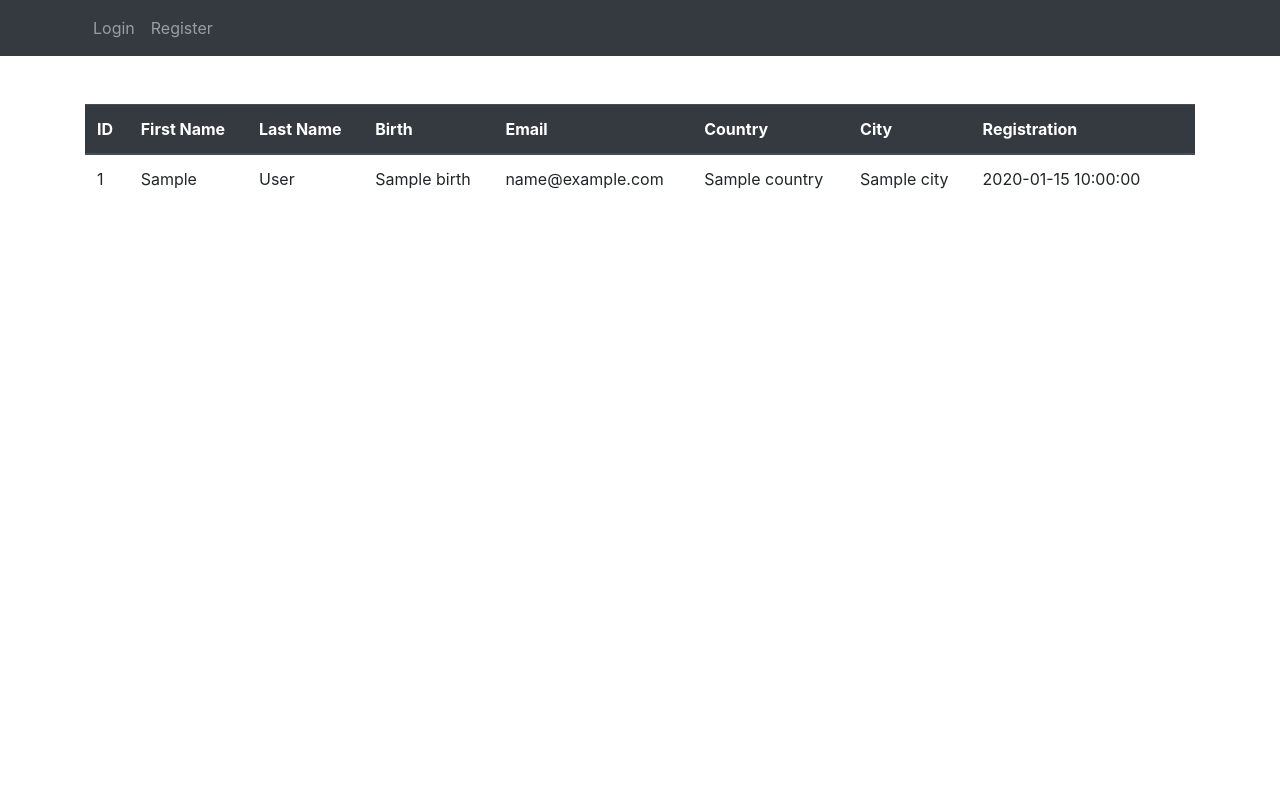
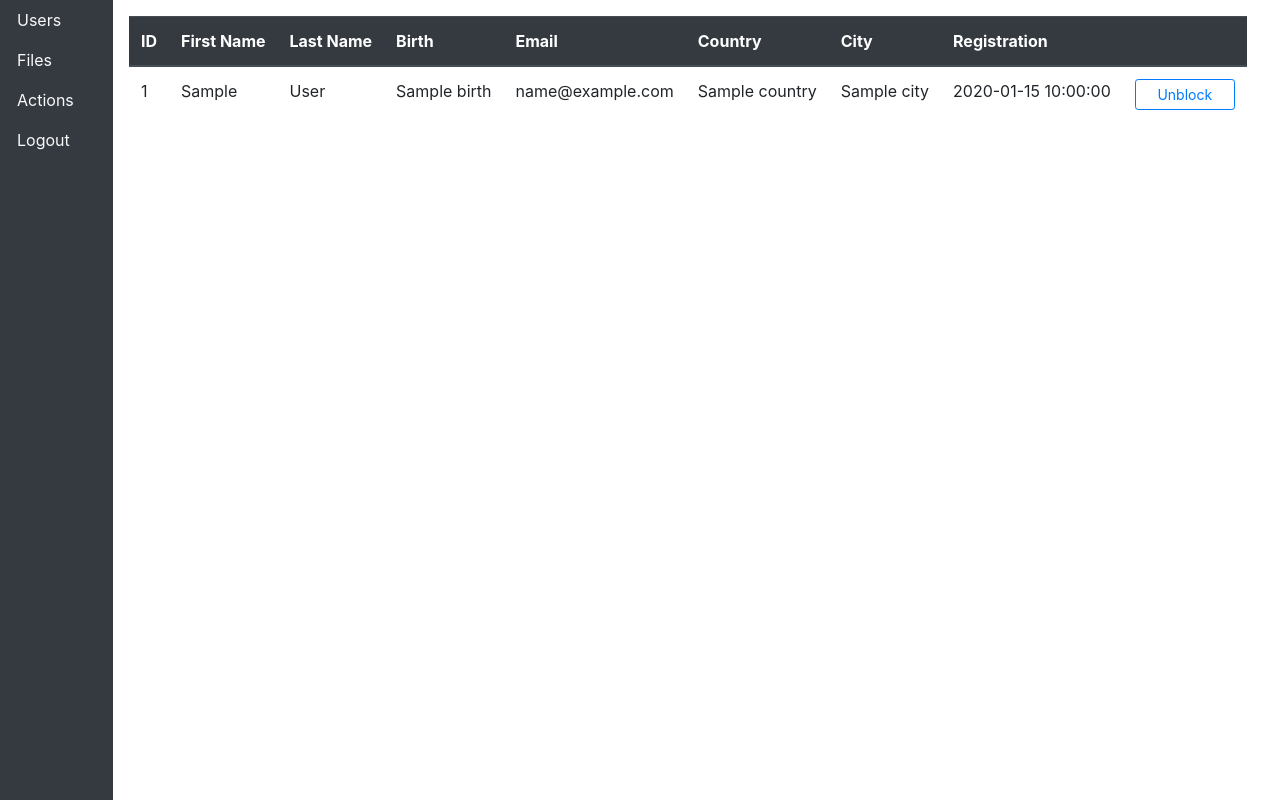
Before and after one commit to WalkingNegative/Cloud, a PHP site: template app/Views/admin/users.html.twig in a window 1280 px wide. Run offline with PHP 8.4, Linux system fonts and the light colour scheme; the template is opened without the code that fills it: most values are stand-ins (such as "Sample title", 1, 10 or a date in 2020); some libraries are stand-ins or nearby versions.

Commit message:
Added left menu

```diff
--- a/app/Views/admin/users.html.twig
+++ b/app/Views/admin/users.html.twig
@@ -1,7 +1,7 @@
 {% extends 'templates/admin_default.html.twig' %}
 
 {% block content %}
-    <table class="table mt-5">
+    <table class="table">
         <thead class="thead-dark">
         <tr>
             <th scope="col">ID</th>
@@ -26,6 +26,13 @@
                 <td>{{ user.country }}</td>
                 <td>{{ user.city }}</td>
                 <td>{{ user.registration_time }}</td>
+                <td>
+                    {% if (user.block_time) %}
+                        <div class="btn btn-outline-primary btn-sm" style="width: 100px">Unblock</div>
+                    {% else %}
+                        <div class="btn btn-primary btn-sm" style="width: 100px">Block</div>
+                    {% endif %}
+                </td>
             </tr>
         {% endfor %}
         </tbody>
--- a/app/Views/common/header.html.twig
+++ b/app/Views/common/header.html.twig
@@ -12,7 +12,7 @@
                     </li>
 
                     <li class="nav-item">
-                        <a class="nav-link {% if config.section == 'logout' %}active{% endif %}" href="/logout?is_admin=1">Logout</a>
+                        <a class="nav-link {% if config.section == 'logout' %}active{% endif %}" href="/logout">Logout</a>
                     </li>
                 {% else %}
                     <li class="nav-item pull-right">
--- /dev/null
+++ b/app/Views/common/side_bar.html.twig
@@ -0,0 +1,17 @@
+<ul class="nav flex-column navbar-dark bg-dark" style="width: 10%;">
+    <li class="nav-item ml-3">
+        <a class="nav-link active text-light" href="#">Users</a>
+    </li>
+
+    <li class="nav-item ml-3">
+        <a class="nav-link text-light" href="#">Files</a>
+    </li>
+
+    <li class="nav-item ml-3">
+        <a class="nav-link text-light" href="#">Actions</a>
+    </li>
+
+    <li class="nav-item ml-3">
+        <a class="nav-link text-light" href="/logout?is_admin=1">Logout</a>
+    </li>
+</ul>
--- a/app/Views/templates/admin_default.html.twig
+++ b/app/Views/templates/admin_default.html.twig
@@ -9,10 +9,10 @@
         <link rel="stylesheet" href="https://use.fontawesome.com/releases/v5.7.0/css/all.css" integrity="sha384-lZN37f5QGtY3VHgisS14W3ExzMWZxybE1SJSEsQp9S+oqd12jhcu+A56Ebc1zFSJ" crossorigin="anonymous">
     {% endblock %}
 </head>
-<body>
-    {% include 'common/header.html.twig' %}
+<body class="row" style="height: 100vh; width: 100%">
+    {% include 'common/side_bar.html.twig' %}
 
-    <div class="container">
+    <div class="mt-3 ml-3">
         {% block content %}
 
         {% endblock %}
```
